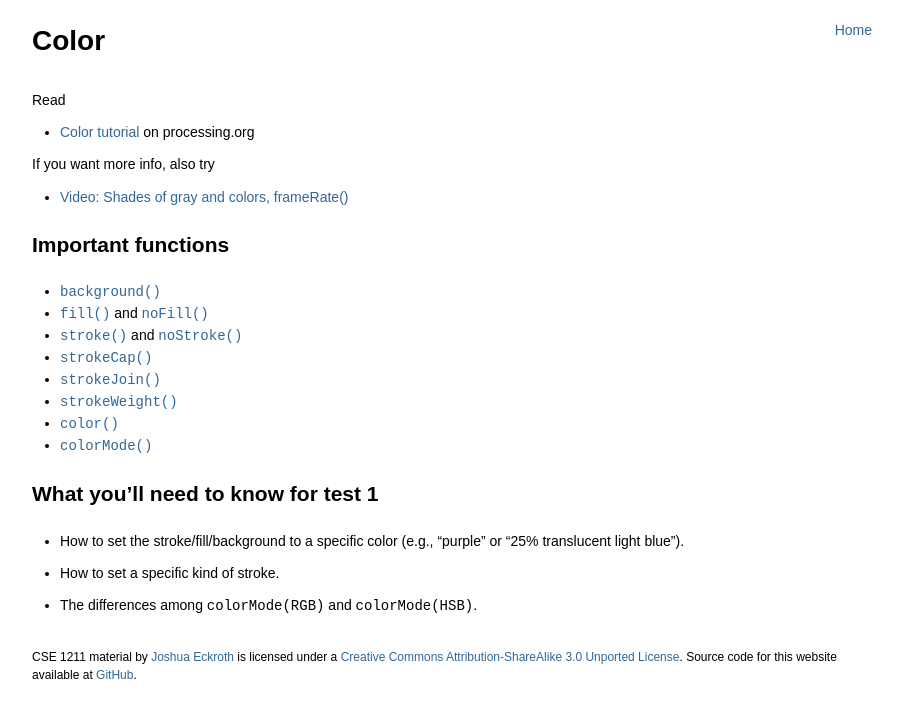
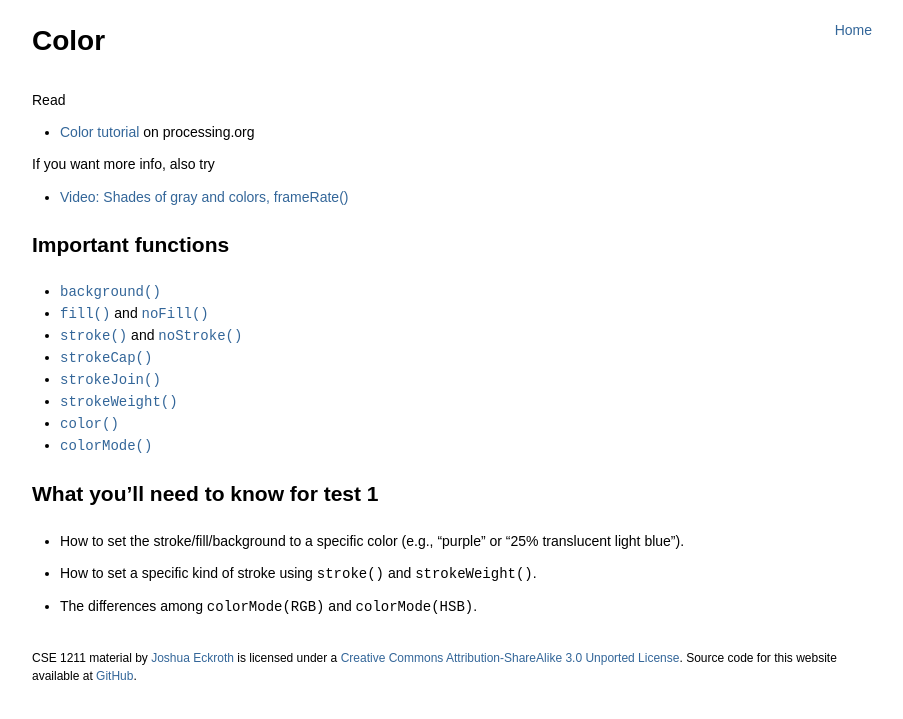
Before and after one commit to joshuaeckroth/csci111-website, a Jekyll site: the page built from guides/_posts/2014-08-14-color.markdown, in a window 1280 px wide. Shown: the top 719 px of the page, without its empty margins (183-1086 px from the left). Built offline with Jekyll 4.4.1, drawn with Linux system fonts in a browser that asks for light colours; Markdown is read by kramdown in place of the engine named in the settings; comment, search, counter and statistics services are not loaded.

Commit message:
Clarification.

```diff
--- a/guides/_posts/2014-08-14-color.markdown
+++ b/guides/_posts/2014-08-14-color.markdown
@@ -30,6 +30,6 @@ If you want more info, also try
 - How to set the stroke/fill/background to a specific color (e.g.,
   "purple" or "25% translucent light blue").
 
-- How to set a specific kind of stroke.
+- How to set a specific kind of stroke using `stroke()` and `strokeWeight()`.
 
 - The differences among `colorMode(RGB)` and `colorMode(HSB)`.
```
